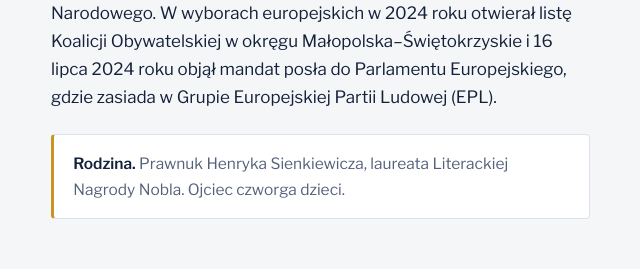
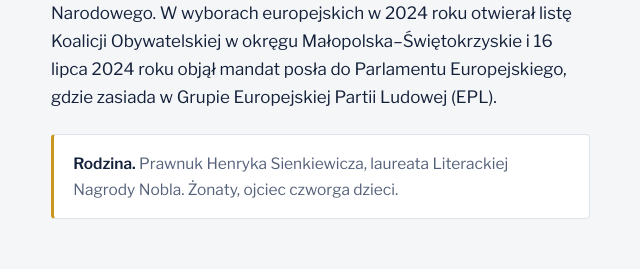
Before and after one commit to bartlomiejsienkiewicz/strona-sienkiewicz, a plain HTML site: page index.html in a window 1280 px wide. Shown: the part 1880-2149 px from the top of the page, 67-707 px from the left. Drawn offline with nearby package versions, Linux system fonts and the light colour scheme.

Commit message:
Add files via upload

```diff
--- a/index.html
+++ b/index.html
@@ -153,7 +153,7 @@
           <p>Po 1989 roku związał swoją karierę z bezpieczeństwem państwa i polityką wschodnią. W latach 1990–2002 był urzędnikiem Urzędu Ochrony Państwa, a w latach 1991–2001 współtworzył — jako współzałożyciel i wicedyrektor — Ośrodek Studiów Wschodnich (OSW), jeden z czołowych polskich ośrodków analitycznych zajmujących się Rosją i regionem. To doświadczenie w analizie zagrożeń i spraw wschodnich pozostaje osią jego działalności publicznej do dziś.</p>
           <p>Przez ponad dwie dekady (2000–2023) był publicystą, a w latach 2002–2013 konsultantem sektora prywatnego. W latach 2003–2005 doradzał Marszałkowi Sejmu oraz wykładał w Akademii Obrony Narodowej. W latach 2013–2014 pełnił funkcję Ministra Spraw Wewnętrznych w rządzie Donalda Tuska, a w 2015 roku kierował Instytutem Obywatelskim.</p>
           <p>W latach 2019–2024 zasiadał w Sejmie IX i X kadencji, a od grudnia 2023 do maja 2024 roku był Ministrem Kultury i Dziedzictwa Narodowego. W wyborach europejskich w 2024 roku otwierał listę Koalicji Obywatelskiej w okręgu Małopolska–Świętokrzyskie i 16 lipca 2024 roku objął mandat posła do Parlamentu Europejskiego, gdzie zasiada w Grupie Europejskiej Partii Ludowej (EPL).</p>
-          <p class="heritage"><strong>Rodzina.</strong> Prawnuk Henryka Sienkiewicza, laureata Literackiej Nagrody Nobla. Ojciec czworga dzieci.</p>
+          <p class="heritage"><strong>Rodzina.</strong> Prawnuk Henryka Sienkiewicza, laureata Literackiej Nagrody Nobla. Żonaty, ojciec czworga dzieci.</p>
         </div>
         <div class="reveal" aria-label="Kalendarium działalności">
           <ol class="timeline">
```
